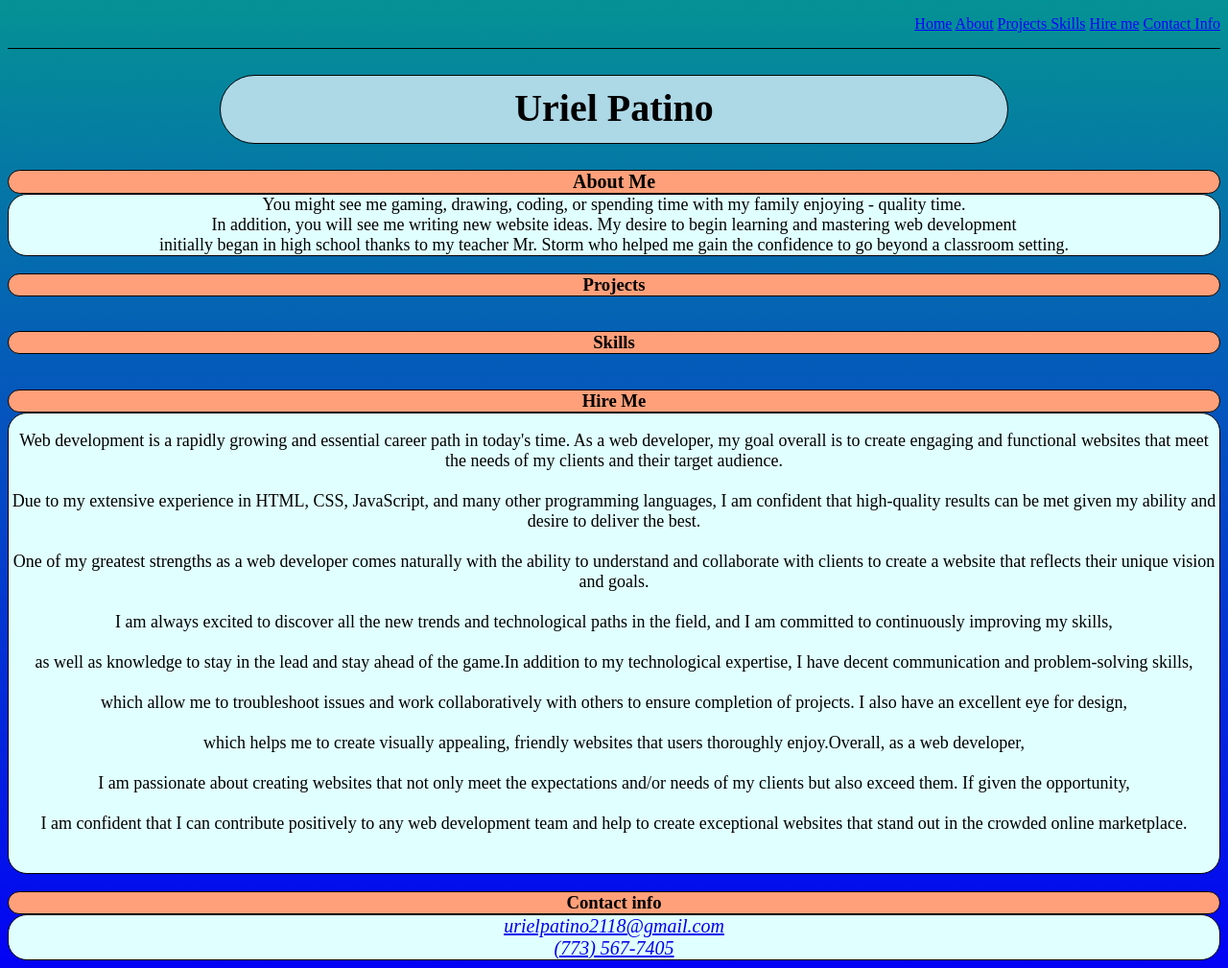
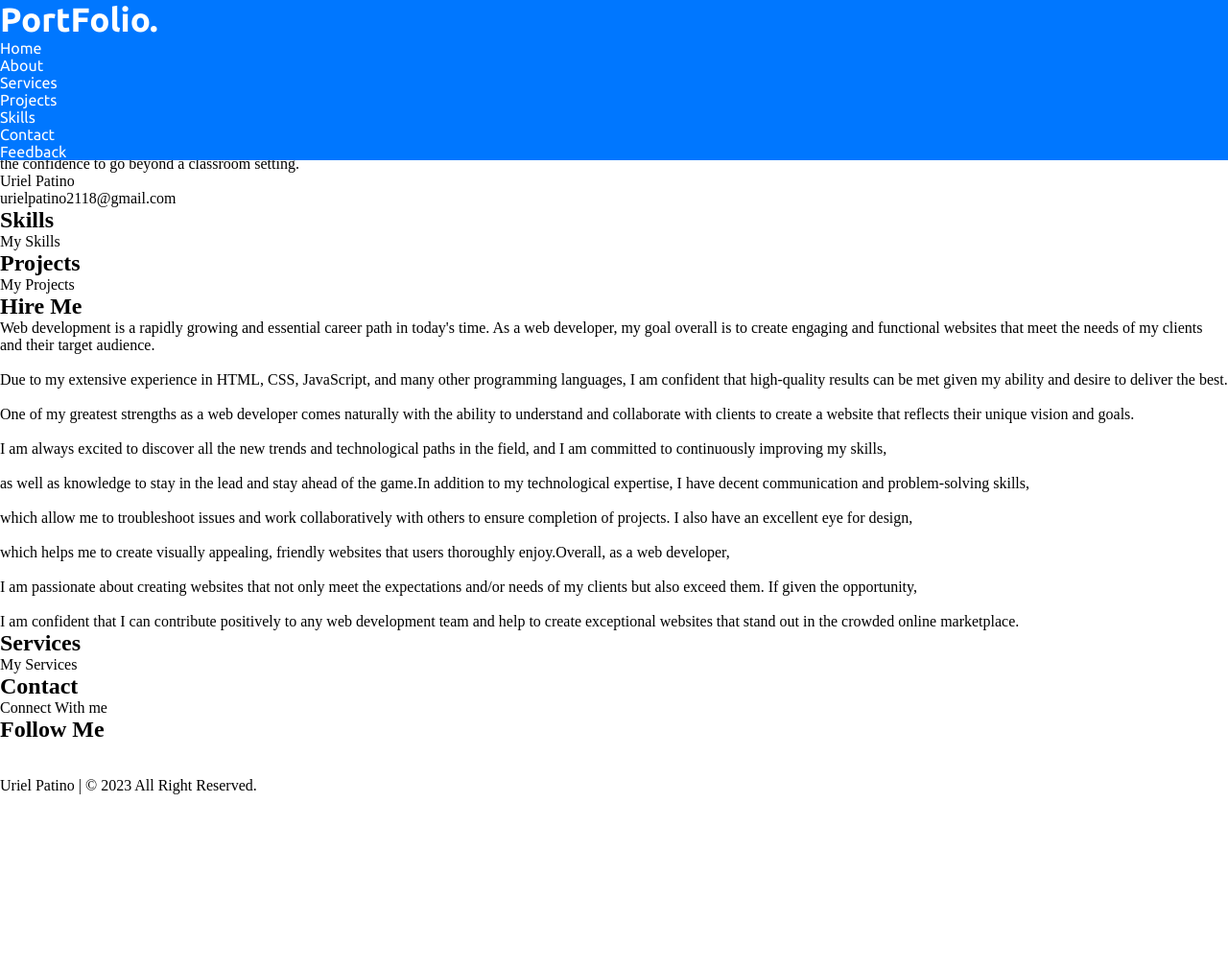
Before and after one commit to UPatino/Uriel_Portfolio_Website, a plain HTML site: page index.html in a window 1280 px wide. Shown: the whole page at 96% size. After the commit the page ends 828 px from the top, so only its background shows below. Drawn offline with Linux system fonts and the light colour scheme.

Commit message:
updated whole portfolio and added some JS

```diff
--- a/index.html
+++ b/index.html
@@ -1,35 +1,104 @@
+
 <!DOCTYPE html>
 <html lang="en">
+
 <head>
     <meta charset="UTF-8">
     <meta http-equiv="X-UA-Compatible" content="IE=edge">
     <meta name="viewport" content="width=device-width, initial-scale=1.0">
-    <title>My Portfolio</title>
+    <title> PortFlix - Personal Portfolio Website </title>
     <link rel="stylesheet" href="style.css">
+    <script src="https://kit.fontawesome.com/yourcode.js"></script>
 </head>
+
 <body>
- <nav>
-   <ol>
-    <a href="#">Home</a>
-    <a href="#">About</a>
-    <a href="#">Projects </a>
-    <a href="#">Skills</a>
-    <a href="#">Hire me</a>
-    <a href="#">Contact Info</a>
-    </ol>
+<!-- Navbar  Section Start -->
+    <nav class="navbar">
+        <div class="max-width">
+            <div class="logo"><a href="#">PortF<span>olio</span>.</a></div>
+            <ul class="menu">
+                <li><a href="#">Home</a></li>
+                <li><a href="#">About</a></li>
+                <li><a href="#">Services</a></li>
+                <li><a href="#">Projects</a></li>
+                <li><a href="#">Skills</a></li>
+                <li><a href="#">Contact</a></li>
+                <li><a href="#">Feedback</a></li>
+            </ul>
+
+        </div>
     </nav>
-    <h1 class="welcome">Uriel Patino</h1>
-    <h3 class="About-1">About Me</h3>
-    <p class="About-2"> You might see me gaming, drawing, coding, or spending time with my family enjoying - quality time.<br> In addition, you will see me writing new website ideas.
-    My desire to begin learning and mastering web development<br> initially began in high school thanks to my teacher Mr. Storm who helped me gain the confidence to go beyond a classroom setting.
+<!-- Navbar Section End -->
+<!-- Home Section Start -->
+<section class="home" id="home">
+    <div class="social">
+    </div>
+    <div class="home-img">
+        <img src="">
+    </div>
+    <div class="home-text">
+        <h1>Uriel Patino</h1>
+        <span>Full Stack Engineer</span>
+    </div>
+</section>
+<!-- Home Section End -->
+<!-- About Section Start -->
+
+<section href="#about" class="about" id="about">
+    <div class="heading">
+        <h2>About Me</h2>
+        <span>Introduction</span>
+    </div>
+
+    <div class="about-container">
+        <div class="about-img">
+            <img src="">
+        </div>
+        <div  class="about-text">
+            <p>You might see me gaming, drawing, coding, or spending time with my family enjoying - quality time.
+                <br> In addition,
+                you will see me writing new website ideas.
+                My desire to begin learning and mastering web development
+                initially began in high school thanks to my teacher
+                Mr. Storm who helped me gain the confidence to go beyond a classroom setting.
 </p>
-    <br>
-    <h3 class="project">Projects</h3>
-    <br>
-    <h3 class="skill">Skills</h3>
-    <br>
-    <h3 class="hire-me">Hire Me</h3>
-    <section class="hire">
+            <div class="information">
+                <div class="info-box">
+                    <span>Uriel Patino</span>
+                </div>
+                <div class="info-box">
+                    <span>urielpatino2118@gmail.com</span>
+                </div>
+            </div>
+        </div>
+    </div>
+</section>
+<!-- About Section End -->
+
+<!-- Skills Section Start -->
+
+<section href="#skills" class="skills" id="skills">
+    <div class="heading">
+        <h2>Skills</h2>
+        <span>My Skills</span>
+    </div>
+</section>
+<!-- Skills Section End -->
+<!-- Projects Section Start-->
+    <section href="#projects" class="projects" id="projects">
+        <div class="heading">
+            <h2 class="projects">Projects</h2>
+            <span>My Projects</span>
+        </div>
+    </section>
+<!-- Projects Section End -->
+<!-- Hire Me Section Start -->
+<section class="hire-me" id="hire-me">
+    <div  class="heading">
+        <h2 class="hire-me">Hire Me</h2>
+
+    </div>
+    <div class="hire-me-text">
             <p>Web development is a rapidly growing and essential career path in today's time. As a web developer, my goal overall is to create engaging and functional websites that meet the needs of my clients and their target audience.
                 <br> <br>
                  Due to my extensive experience in HTML, CSS, JavaScript, and many other programming languages, I am confident that high-quality results can be met given my ability and desire to deliver the best.
@@ -46,18 +115,50 @@
                 <br> <br>
                  I am passionate about creating websites that not only meet the expectations and/or needs of my clients but also exceed them. If given the opportunity,
                 <br> <br>
-         I am confident that I can contribute positively to any web development team and help to create exceptional websites that stand out in the crowded online marketplace. </p>
+                 I am confident that I can contribute positively to any web development team and help to create exceptional websites that stand out in the crowded online marketplace.
+         </p>
+        </div>
+    </div>
+</section>
+<!-- Hire Me Section End-->
+<!-- Services Section Start -->
+<section class="services" id="services">
+    <div class="heading">
+        <h2>Services</h2>
+        <span>My Services</span>
+    </div>
+    <div class="services-content">
+
+    </div>
+</section>
+<!-- Services Section End -->
+
+<!-- Contact Section Start -->
+<section class="contact" id="contact">
+    <div class="heading">
+        <h2>Contact</h2>
+        <span>Connect With me</span>
+    </div>
+    <div class="contact-form">
+        <form action="">
+        </form>
+    </div>
+    </section>
+ <!-- Contact Section End -->
+                        <!-- Footer Start-->
+                         <div class="footer">
+                                <h2>Follow Me</h2>
                                 <br>
-    </section>
+                                <div class="footer-social">
+                                </div>
+                            </div>
                             <br>
-    <section>
-        <h3 class="Contact-info">Contact info</h3>
-        <address class="Contact">
-            <a href="mailto:urielpatino2118@gmail.com">urielpatino2118@gmail.com</a>
-            <br>
-            <a href="tel:+17735677405">(773) 567-7405</a>
-        </address>
-    </section>
+                            <div class="copyright">
+                                 Uriel Patino | © 2023 All Right Reserved. </p>
+                            </div>
+                        <!-- Footer End -->
+                            <!-- Javascript -->
+                            <script src="script.js"></script>
 </body>
+
 </html>
-<script src="script.js"></script>
--- a/style.css
+++ b/style.css
@@ -1,103 +1,24 @@
-body {
-    background: rgb(2, 2, 250);
-background: linear-gradient(0deg, rgba(3,2,245,1) 0%, rgb(5, 146, 148) 100%);
+@import url('https://fonts.googleapis.com/css2?family=Poppins:wght@400;500;600;700&family=Ubuntu:wght@400;500;700&display=swap');
+
+
+*{
+   margin: 0;
+   padding: 0;
+   box-sizing: border-box;
+   text-decoration: none;
 }
-
-p {
-    font-size: 18px;
-    font-weight: 5px;
+/* navbar styling */
+.navbar{
+   position: fixed;
+   width: 100%;
+   background: rgb(0, 119, 255);
+   font-family: 'ubuntu', sans-serif;
 }
-
-.welcome {
-    margin-left: auto;
-    margin-right: auto;
-    font-size: 40px;
-    text-align: center;
-    background-color: lightblue;
-    border-radius: 50px;
-    border: 1px solid;
-    padding: 10px;
-    width: 800px;
-    height: 50px;
+.navbar .logo a{
+   color: #fff;
+   font-size: 35px;
+   font-weight: 600;
 }
-
-.About-1{
-    border: 1px solid;
-    border-radius: 50px;
-    margin: auto;
-    font-weight: 5px;
-    font-size: 20px;
-    text-align: center;
-    background-color: lightsalmon;
-
+.navbar .menu li a{
+   color: #fff;
 }
-.About-2 {
-    margin: auto;
-    border: 1px solid;
-    border-radius: 20px;
-    text-align: center;
-    font-weight: 10px;
-    background-color: lightcyan;
-    color: black;
-}
-.project {
-    margin-top: auto;
-    border-radius: 50px;
-    border: 1px solid;
-    text-align: center;
-    background-color: lightsalmon;
-}
-.skill {
-    margin-top: auto;
-    border-radius: 50px;
-    border: 1px solid;
-    text-align: center;
-    background-color: lightsalmon;
-}
-.hire-me {
-    margin: auto;
-    border-radius: 50px;
-    border: 1px solid;
-    text-align: center;
-    background-color: lightsalmon;
-}
-.hire {
-    margin: auto;
-    border: 1px solid;
-    border-radius: 20px;
-    text-align: center;
-    font-size: 20px;
-    font-weight: 10px;
-    background-color: lightcyan;
-    color: black;
-}
-.Contact {
-    margin: auto;
-    border: 1px solid;
-    border-radius: 20px;
-    text-align: center;
-    font-size: 20px;
-    font-weight: 10px;
-    background-color: lightcyan;
-    color: black;
-}
-.Contact-info {
-    margin: auto;
-    border-radius: 50px;
-    border: 1px solid;
-    text-align: center;
-    background-color: lightsalmon;
-}
-nav {
-    margin: auto;
-    text-align: right;
-    background-color: transparent;
-    border-bottom: 1px solid black;
-}
-nav a {
-    color: blue;
-}
-
-.description {
-    text-align: center;
-}
```
Also changed, not shown: resources/images/JavaScript.png, resources/images/css.png, resources/images/html.png, resources/images/linkedin.png, 3 other files. Lines whose indentation alone changed are shown as unchanged.
